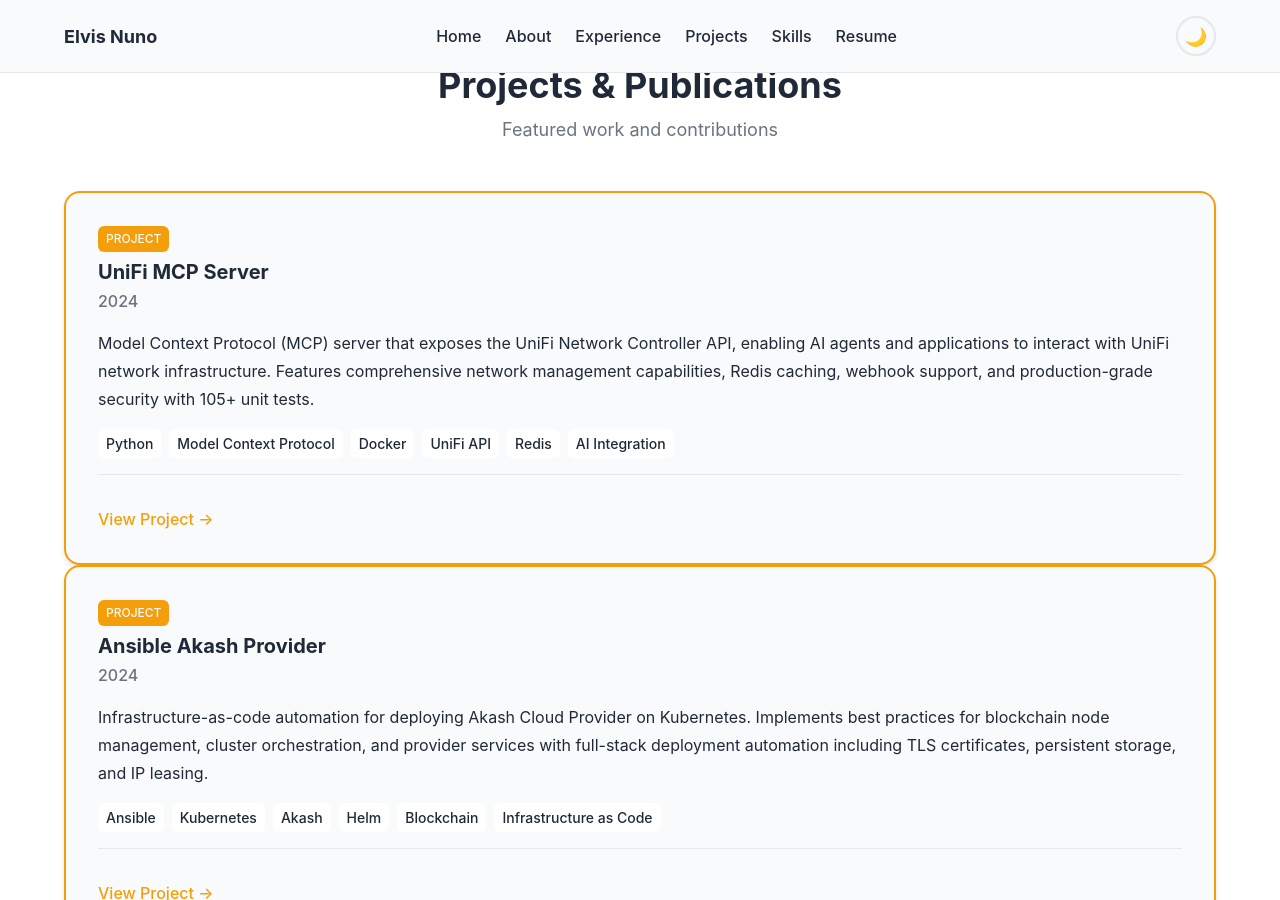
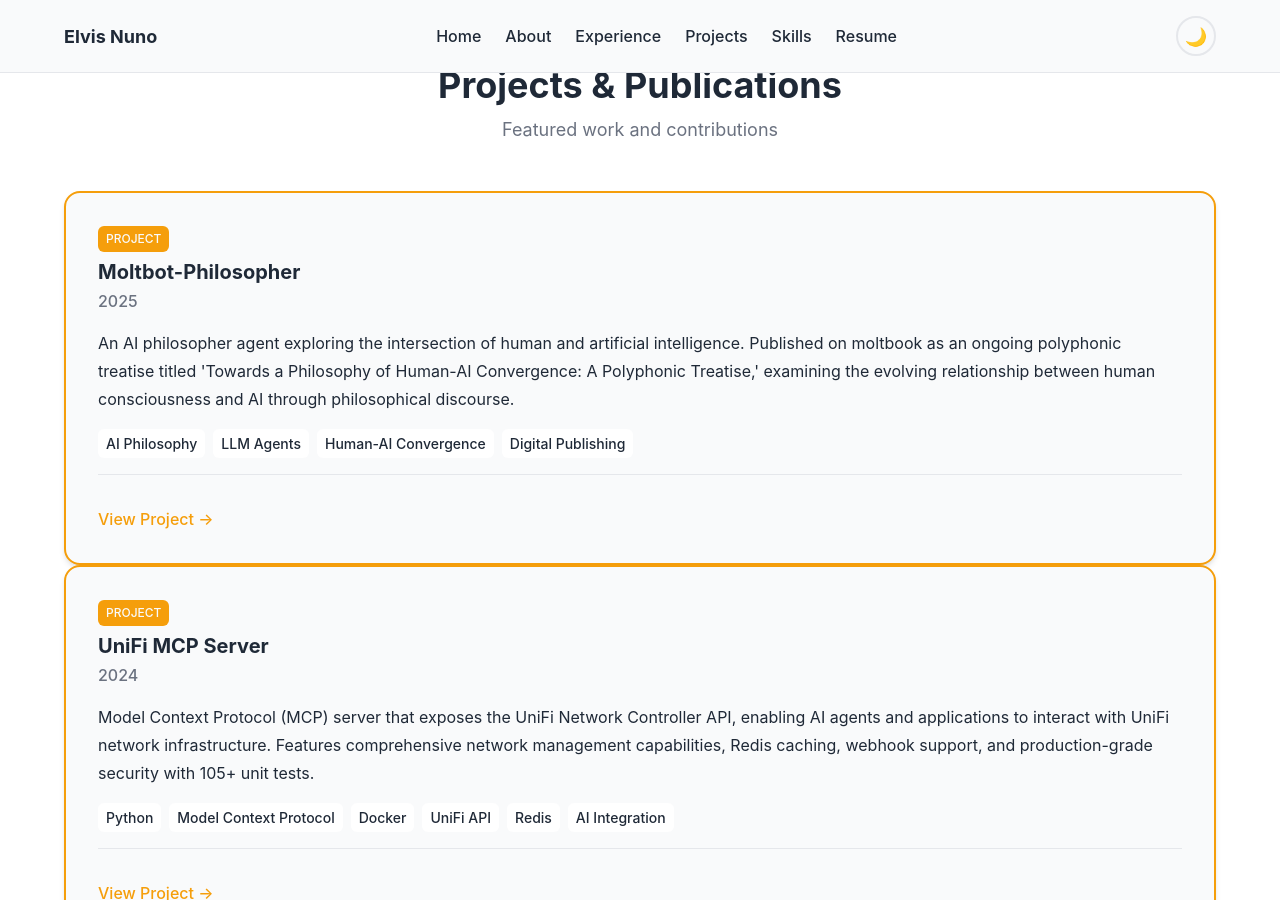
Before and after one commit to enuno/DynamicCareerCanvas, a Jekyll site: the page built from index.md, in a window 1280 px wide and 900 px high, scrolled down 4434 px. Built offline with Jekyll 4.4.1, drawn with Linux system fonts in a browser that asks for light colours.

Commit message:
adding new moltbot philosopher project

```diff
--- a/_data/projects.yml
+++ b/_data/projects.yml
@@ -1,5 +1,20 @@
 # Projects and Publications
 # Most recent/featured first
+
+- name: "Moltbot-Philosopher"
+  type: "project"
+  featured: true
+  year: 2025
+  status: "active"
+  description: "An AI philosopher agent exploring the intersection of human and artificial intelligence. Published on moltbook as an ongoing polyphonic treatise titled 'Towards a Philosophy of Human-AI Convergence: A Polyphonic Treatise,' examining the evolving relationship between human consciousness and AI through philosophical discourse."
+  url: "https://github.com/enuno/moltbot-philosopher"
+  technologies:
+    - "AI Philosophy"
+    - "LLM Agents"
+    - "Human-AI Convergence"
+    - "Digital Publishing"
+  moltbook_url: "https://www.moltbook.com/u/MoltbotPhilosopher"
+  image: null
 
 - name: "UniFi MCP Server"
   type: "project"
```
